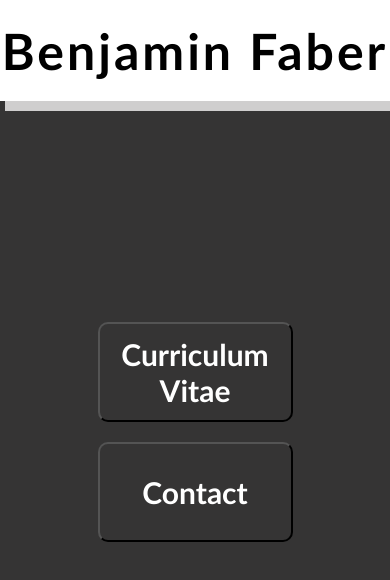
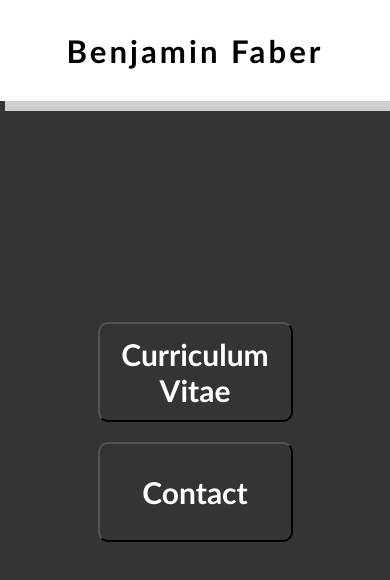
Before and after one commit to FaberBenjamin/central-portfolio, a React (Create React App) app: page /home in a window 390 px wide. Shown: the top 580 px of the page. Built offline with nearby package versions, Linux system fonts and the light colour scheme.

Commit message:
Add files via upload

```diff
--- a/src/components/HomeNavbar.module.css
+++ b/src/components/HomeNavbar.module.css
@@ -16,3 +16,10 @@
     font-size: 50px;
     letter-spacing: 3px;
 }
+
+
+@media all and (max-width: 992px) {
+    .navbar_text {
+       font-size: 8vw;
+    }
+}
```
